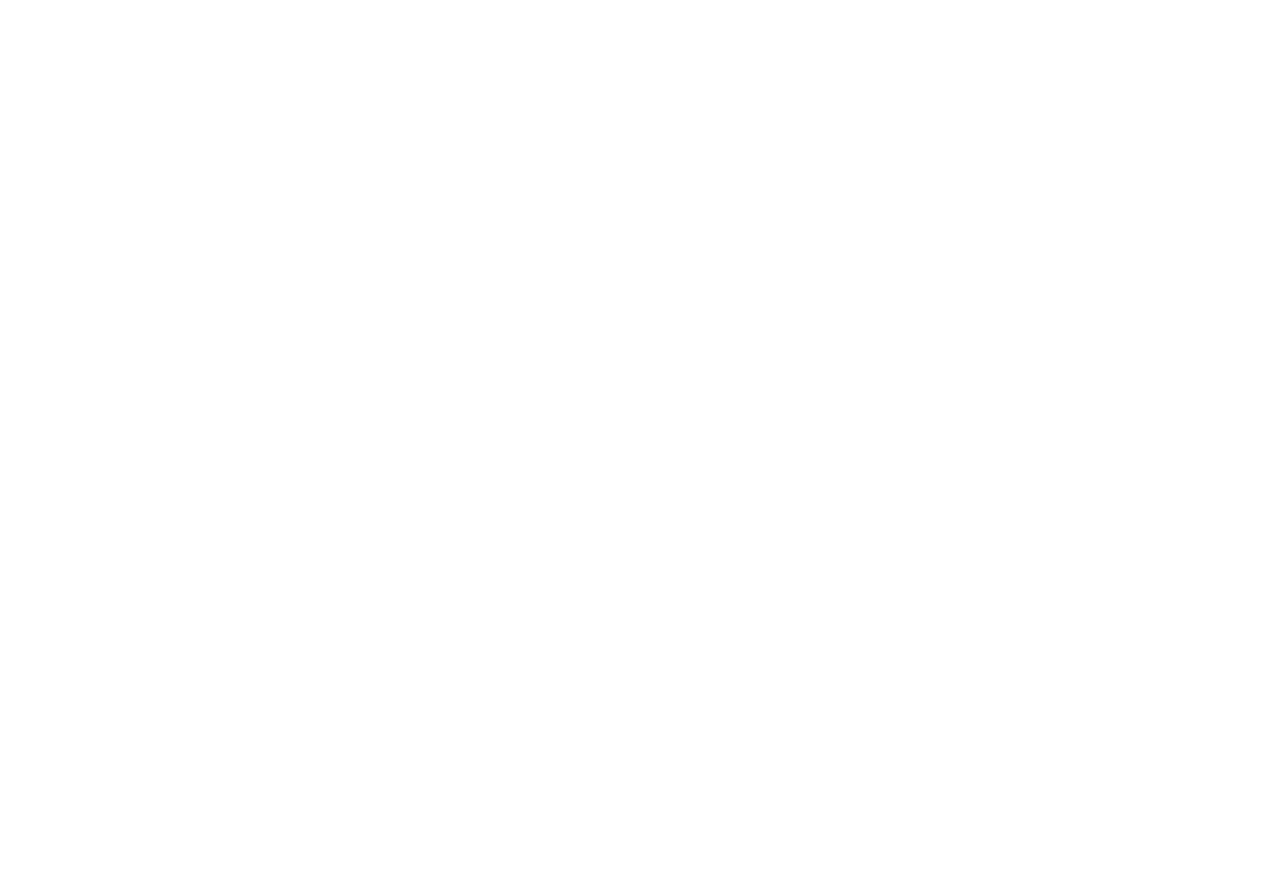
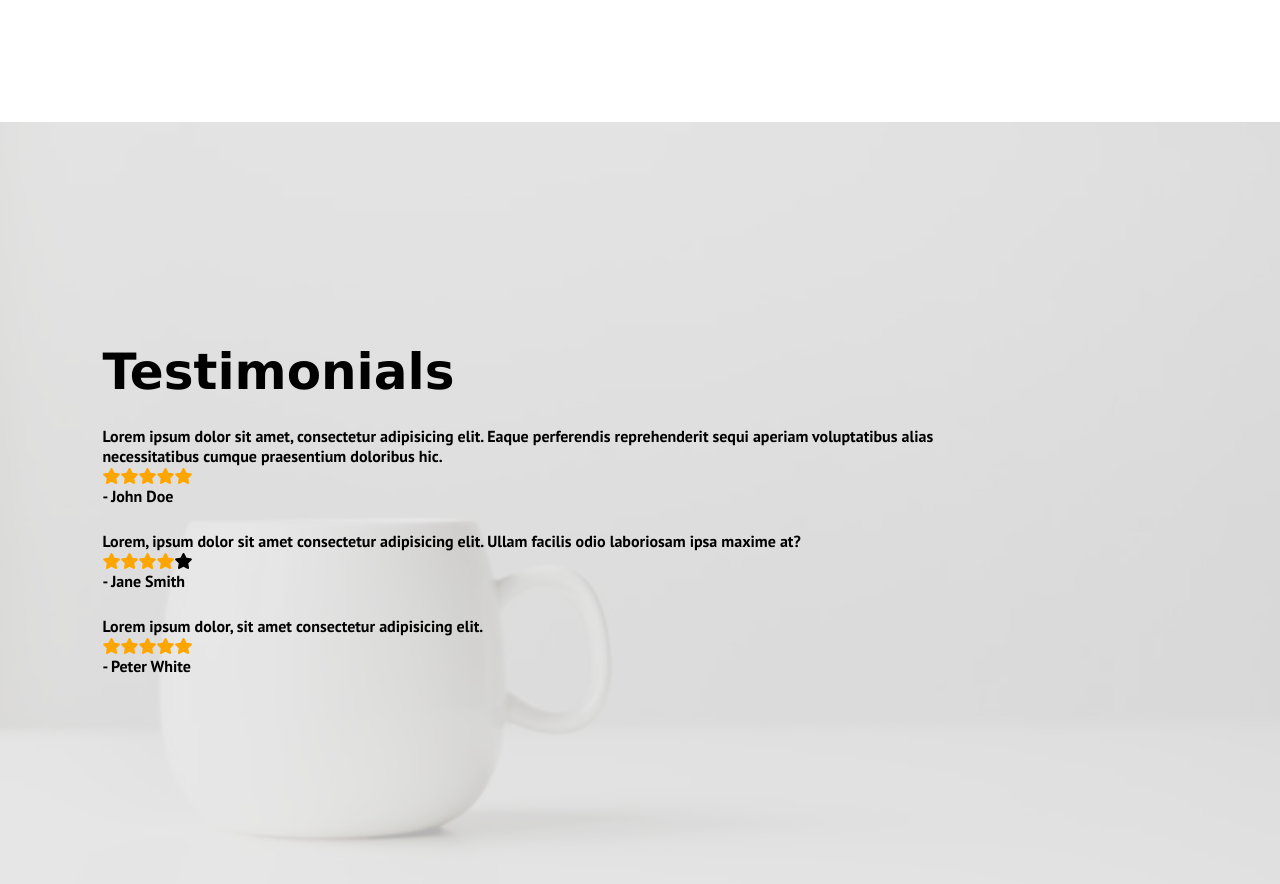
Before and after one commit to alli-son/aatraveltours, a React (Create React App) app: page /services in a window 1280 px wide. Shown: the part 3140-4024 px from the top of the page. Before the commit the page ends 3080 px from the top, so only its background shows below. Built offline with nearby package versions, Linux system fonts and the light colour scheme.

Commit message:
added testimonials content and bg

```diff
--- a/src/App.css
+++ b/src/App.css
@@ -108,6 +108,45 @@
   margin-top: 200px;
 }
 
+.testimonials {
+  background-image: url("./images//testi_bg.jpeg");
+  background-position: center;
+  background-size: cover;
+  background-repeat: no-repeat;
+  height: 100vh;
+  margin-top: 200px;
+  display: flex;
+  position: relative;
+}
+
+.testimonials h2 {
+  font-size: 50px;
+  font-family: Verdana, Geneva, Tahoma, sans-serif;
+}
+
+.testimonials .overlay {
+  background-color: #e2e2e2;
+}
+
+.testimonials-wrapper {
+  max-width: 1300px;
+  display: flex;
+  flex-direction: column;
+  justify-content: center;
+  align-items: flex-start;
+}
+
+.testimonials-content {
+  position: absolute;
+  margin: auto 8%;
+  width: 65%;
+  color: #000;
+}
+
+.testimonials-content div {
+  margin: 25px auto;
+}
+
 .contactus {
   background-image: url("./images/img-1.jpg");
   background-position: center;
@@ -208,6 +247,10 @@
   margin: 5px auto;
 }
 
+.checked {
+  color: orange;
+}
+
 @media screen and (max-width: 410px) {
   .App {
     min-width: 410px;
--- a/src/components/pages/services.js
+++ b/src/components/pages/services.js
@@ -196,27 +196,51 @@
               );
             })}
           </div>
-          {/* <div>
-            {TouristImg.map((tourist, index) => {
-              return (
-                <div
-                  key={index}
-                  className={
-                    index === currentTourist ? "slide active" : "slide"
-                  }
-                >
-                  {index === currentTourist && (
-                    <img src={tourist.image} alt="Tourist Spots" />
-                  )}
-                  {index === currentTourist ? (
-                    <p className="tagline">{tourist.text}</p>
-                  ) : (
-                    ""
-                  )}
-                </div>
-              );
-            })}
-          </div> */}
+        </div>
+      </div>
+
+      {/* Testimonials */}
+
+      <div className="testimonials">
+        <div className="overlay"></div>
+        <div className="testimonials-wrapper">
+          <div className="testimonials-content">
+            <h2>Testimonials</h2>
+            <div>
+              <p>
+                Lorem ipsum dolor sit amet, consectetur adipisicing elit. Eaque
+                perferendis reprehenderit sequi aperiam voluptatibus alias
+                necessitatibus cumque praesentium doloribus hic.
+              </p>
+              <i className="fa fa-star checked"></i>
+              <i className="fa fa-star checked"></i>
+              <i className="fa fa-star checked"></i>
+              <i className="fa fa-star checked"></i>
+              <i className="fa fa-star checked"></i>
+              <p>- John Doe</p>
+            </div>
+            <div>
+              <p>
+                Lorem, ipsum dolor sit amet consectetur adipisicing elit. Ullam
+                facilis odio laboriosam ipsa maxime at?
+              </p>
+              <i className="fa fa-star checked"></i>
+              <i className="fa fa-star checked"></i>
+              <i className="fa fa-star checked"></i>
+              <i className="fa fa-star checked"></i>
+              <i className="fa fa-star"></i>
+              <p>- Jane Smith</p>
+            </div>
+            <div>
+              <p>Lorem ipsum dolor, sit amet consectetur adipisicing elit.</p>
+              <i className="fa fa-star checked"></i>
+              <i className="fa fa-star checked"></i>
+              <i className="fa fa-star checked"></i>
+              <i className="fa fa-star checked"></i>
+              <i className="fa fa-star checked"></i>
+              <p>- Peter White</p>
+            </div>
+          </div>
         </div>
       </div>
     </>
```
Also changed, not shown: src/images/testi_bg.jpeg (added).
